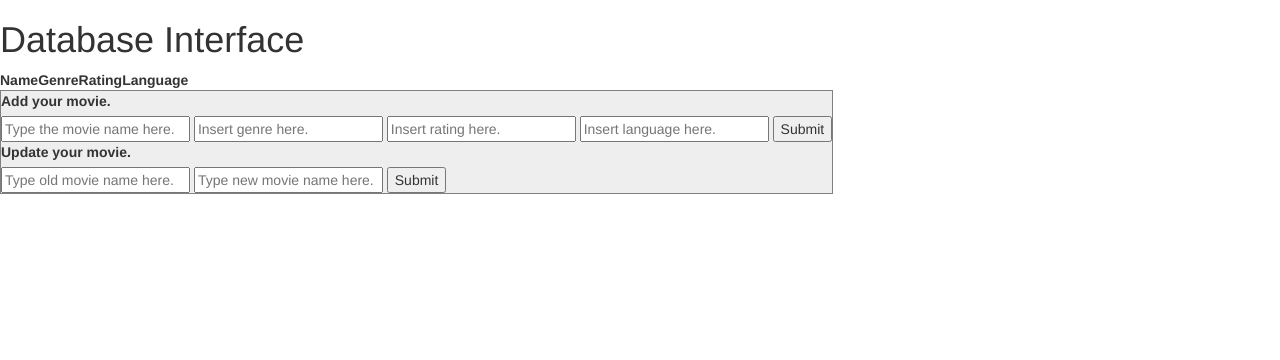
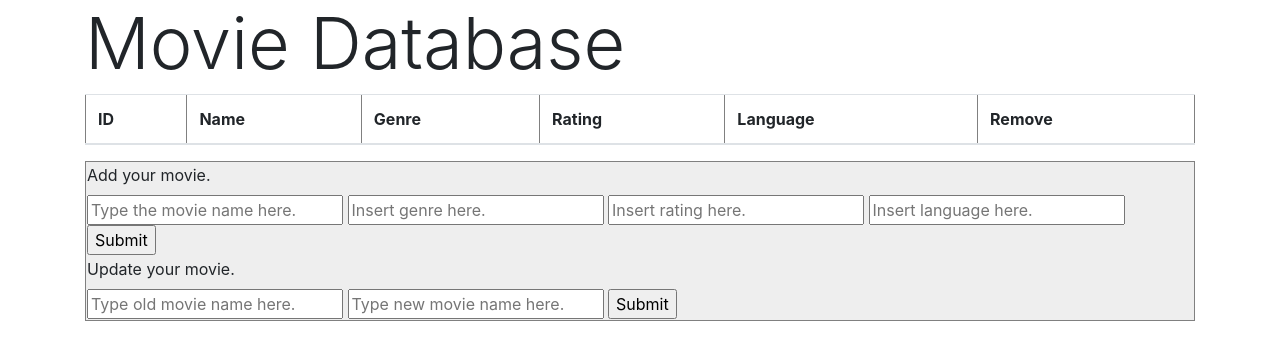
Before and after one commit to overwatcheddude/cinemadb, a website: page public/index.html in a window 1280 px wide. Drawn offline with nearby package versions, Linux system fonts and the light colour scheme; no server answers.

Commit message:
MAJOR HTML CHANGES

```diff
--- a/public/index.html
+++ b/public/index.html
@@ -21,6 +21,29 @@
                 countItems.innerHTML = jsonArray.length + " movies have been found in the database.";
 				divItems.innerHTML = "";
 
+				var table = document.getElementById('movieTable').getElementsByTagName('tbody')[0];
+
+				table.innerHTML = '';
+
+				var row;
+
+				var id = 1;
+
+                // spots is the json from rest api, we loop through them
+                for (let item of jsonArray)
+				{
+                    row = table.insertRow(table.rows.length);
+					row.insertCell(0).innerHTML = id;
+                    row.insertCell(1).innerHTML = item.name;
+                    row.insertCell(2).innerHTML = item.genre;
+                    row.insertCell(3).innerHTML = item.rating + "/10";
+					row.insertCell(4).innerHTML = item.language;
+					row.insertCell(5).innerHTML = "<a href='#' onclick='deleteMovie(\"" + item.name + "\");'>Remove</a>";
+
+					id++;
+                }
+
+				/*
 				//For every item in the jsonArray.
                 for (let item of jsonArray)
                 {
@@ -33,6 +56,7 @@
                     table.innerHTML += itemString + " <a href='#' onclick='deleteMovie(\"" + item.name + "\");'>Remove</a>";
                     divItems.appendChild(table);
                 }
+				*/
             }
 
 			//XMLHttpRequest for GET.
@@ -59,33 +83,51 @@
 			}
 		</script>
 		<!--Bootstrap code-->
-		  <meta name="viewport" content="width=device-width, initial-scale=1">
-		  <link rel="stylesheet" href="https://maxcdn.bootstrapcdn.com/bootstrap/3.3.7/css/bootstrap.min.css">
-		  <script src="https://ajax.googleapis.com/ajax/libs/jquery/3.3.1/jquery.min.js"></script>
-		  <script src="https://maxcdn.bootstrapcdn.com/bootstrap/3.3.7/js/bootstrap.min.js"></script>
+		  <!--<meta name="viewport" content="width=device-width, initial-scale=1">
+		  <link rel="stylesheet" href="https://maxcdn.bootstrapcdn.com/bootstrap/3.3.7/css/bootstrap.min.css">-->
+		  <link rel="stylesheet" href="https://stackpath.bootstrapcdn.com/bootstrap/4.1.1/css/bootstrap.min.css" integrity="sha384-WskhaSGFgHYWDcbwN70/dfYBj47jz9qbsMId/iRN3ewGhXQFZCSftd1LZCfmhktB" crossorigin="anonymous">
+		  <!--<script src="https://ajax.googleapis.com/ajax/libs/jquery/3.3.1/jquery.min.js"></script>
+		  <script src="https://maxcdn.bootstrapcdn.com/bootstrap/3.3.7/js/bootstrap.min.js"></script>-->
+
+		<!--<style>
+			#movieTable td
+			{
+				padding : 10px;
+				text-align: center;
+
+			}
+
+			#movieTable th
+			{
+				padding-left: 5px;
+				padding-right: 5px;
+				text-align: center;
+			}
+		</style>-->
 	</head>
     <body>
-	<h1>
-		Database Interface
+	<div class="container">
+		<h1 class="display-3">
+			Movie Database
 		</h1>
-	<table>
+		<table id="movieTable" border="1" class="table table-hover">
+			<thead>
 				<tr>
-			<th>
-				Name
-			</th>
-			<th>
-				Genre
-			</th>
-			<th>
-				Rating
-			</th>
-			<th>
-				Language
-			</th>
+					<th scope="col">ID</th>
+					<th scope="col">Name</th>
+					<th scope="col">Genre</th>
+					<th scope="col">Rating</th>
+					<th scope="col">Language</th>
+					<th scope="col">Remove</th>
 				</tr>
+			</thead>
+			<tbody>
+			</tbody>
 		</table>
+
 			<div id="divItems"></div>
 			<div id="countItems" style="text-decoration: underline"></div>
+
 		<table style="border-style: solid; border-width: 1px; background-color: #eee">
 			<tr>
 				<td>
@@ -110,5 +152,6 @@
 				</td>
 			</tr>
 		</table>
+	</div>
 	</body>
 </html>
```
Lines whose indentation alone changed are shown as unchanged.
